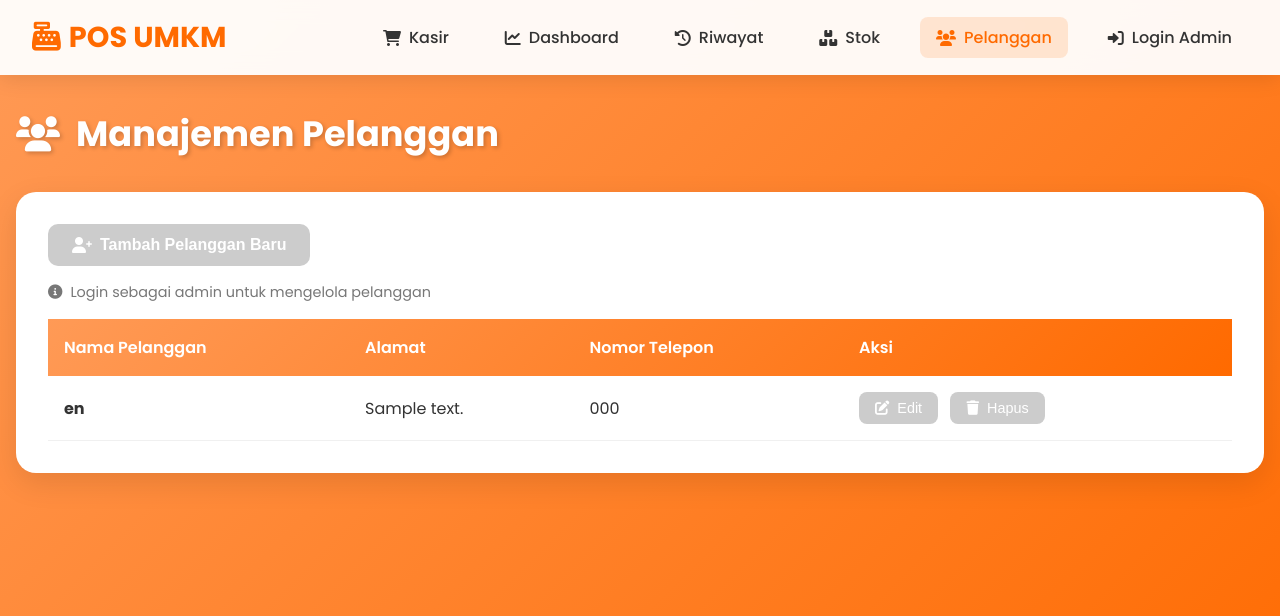
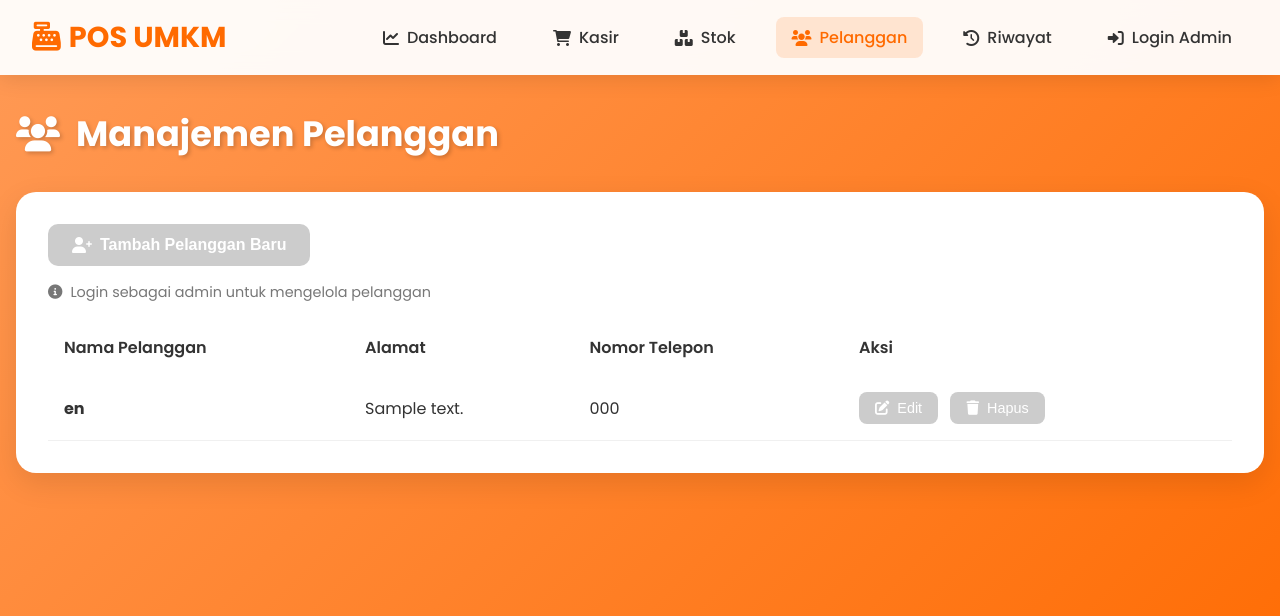
Before and after one commit to AyubRaditia/kasir_app, a PHP site: page /pos/pelanggan.php in a window 1280 px wide. Shown: the top 616 px of the page. Run offline with PHP 8.4, Linux system fonts and the light colour scheme; tables that the repository leaves empty or names only in its code hold one stand-in row (values such as "Sample post").

```diff
--- a/pelanggan.php
+++ b/pelanggan.php
@@ -253,7 +253,7 @@ if ($_SERVER['REQUEST_METHOD'] === 'POST' && isAdmin()) {
             border-collapse: collapse;
         }
 
-        .table thead {
+        .thead {
             background: linear-gradient(135deg, #ff9a56 0%, #ff6a00 100%);
             color: white;
         }
@@ -517,11 +517,11 @@ if ($_SERVER['REQUEST_METHOD'] === 'POST' && isAdmin()) {
             <span></span>
         </div>
         <ul class="navbar-menu" id="navbarMenu">
+            <li><a href="dashboard.php"><i class="fas fa-chart-line"></i> Dashboard</a></li>
             <li><a href="index.php"><i class="fas fa-shopping-cart"></i> Kasir</a></li>
-            <li><a href="dashboard.php"><i class="fas fa-chart-line"></i> Dashboard</a></li>
-            <li><a href="riwayat.php"><i class="fas fa-history"></i> Riwayat</a></li>
             <li><a href="stok.php"><i class="fas fa-boxes"></i> Stok</a></li>
             <li><a href="pelanggan.php" class="active"><i class="fas fa-users"></i> Pelanggan</a></li>
+            <li><a href="riwayat.php"><i class="fas fa-history"></i> Riwayat</a></li>
             <?php if (isAdmin()): ?>
                 <li><a href="logout.php"><i class="fas fa-sign-out-alt"></i> Logout</a><span class="admin-badge">Admin</span></li>
             <?php else: ?>
```
